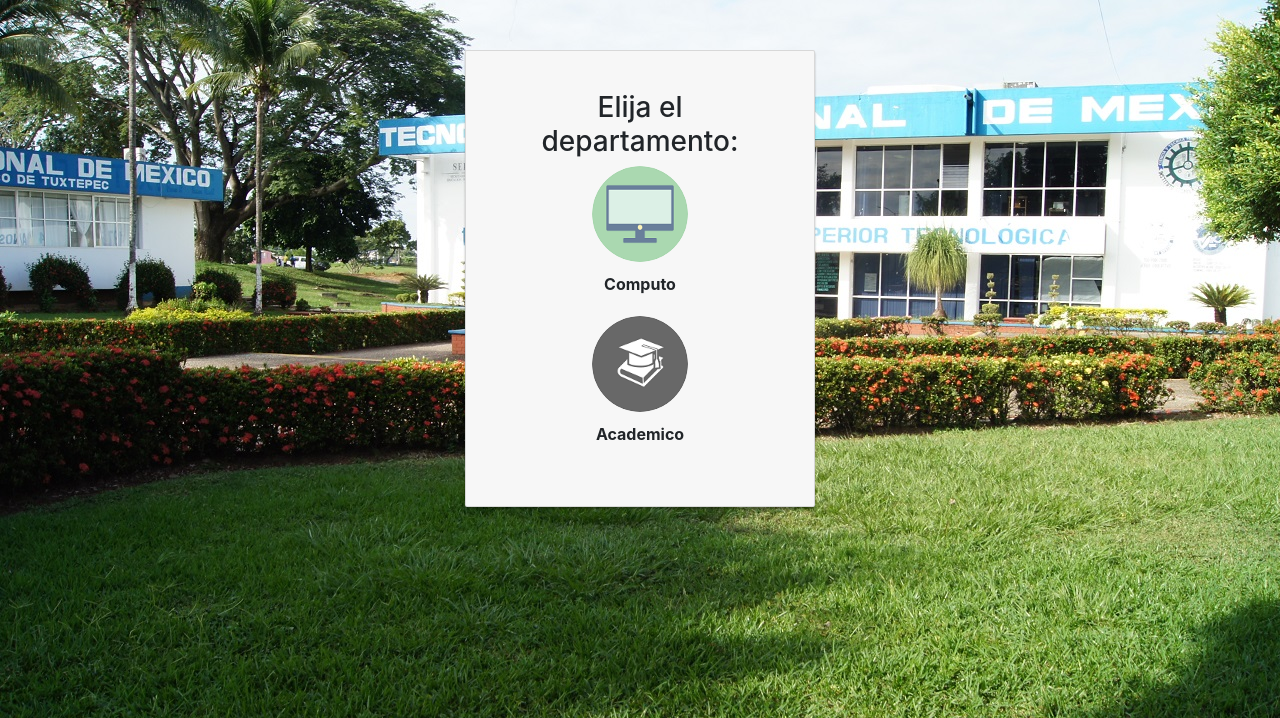
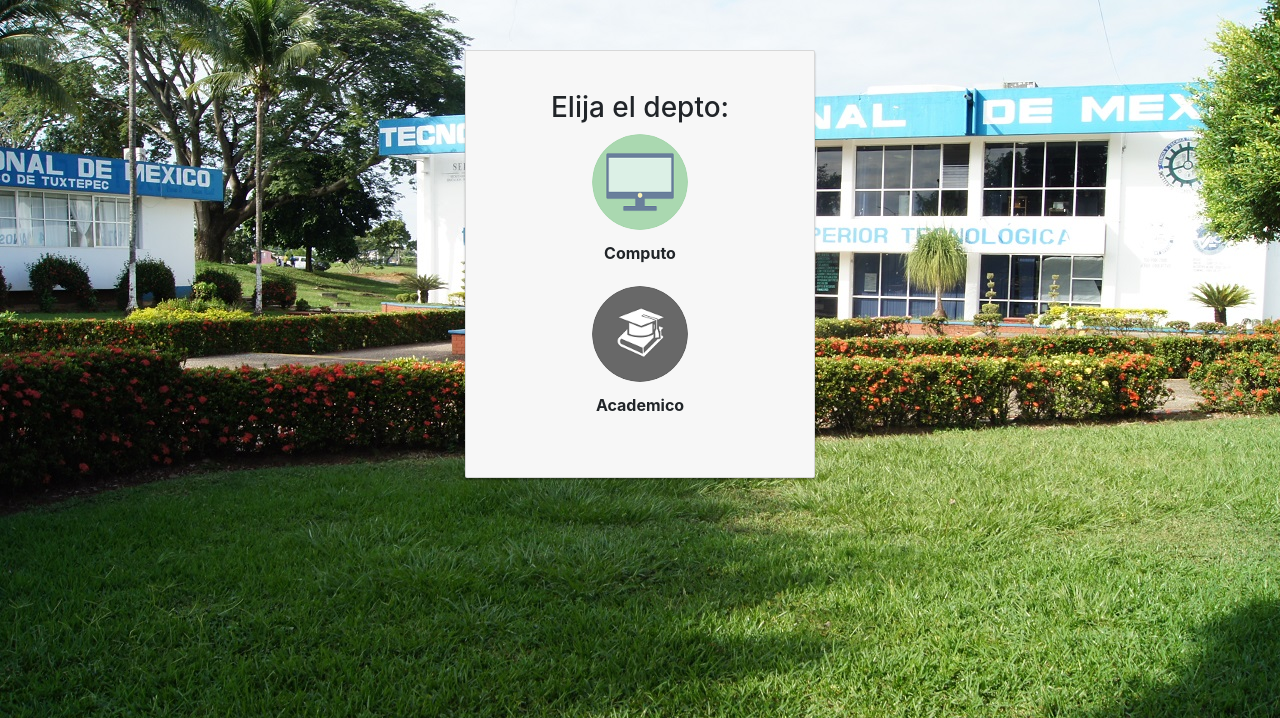
Before and after one commit to Residencias-com/proyectores, a CodeIgniter app: page /proyectores/index.php/inicio/index in a window 1280 px wide. Shown: the top 718 px of the page. Run offline with CodeIgniter, Linux system fonts and the light colour scheme; some libraries are stand-ins or nearby versions.

Commit message:
Editando la vista index

```diff
--- a/application/views/inicio/index.php
+++ b/application/views/inicio/index.php
@@ -12,13 +12,15 @@
 	<script type="text/javascript" src="<?php echo base_url(); ?>/assets/js/all.min.js"></script>
 </head>
 <body class="body">
-	<div class="card card-container">
-		<h3>Elija el departamento:</h3>
-		<a href="<?php echo base_url(); ?>prestamo/computo"><img class="profile-img-card" src="<?php echo base_url(); ?>/img/computo.png" alt=""></a>
-		<span>Computo</span>
-		<a href="<?php echo base_url(); ?>prestamo/academico"><img class="profile-img-card" src="<?php echo base_url(); ?>/img/academico.png" alt=""></a>
-		<span>Academico</span>
-	</div>
+	<form class="" action="<?php echo base_url();?>prestamo/prestamo" method="post">
+		<div class="card card-container">
+			<h3>Elija el depto:</h3>
+				<button class="boton" value="computo" type="submit" name="computo"><img class="profile-img-card" src="<?php echo base_url(); ?>/img/computo.png" alt=""></button>
+				<span>Computo</span>
+				<button class="boton" value="academico" type="submit" name="academico"><img class="profile-img-card" src="<?php echo base_url(); ?>/img/academico.png" alt=""></button>
+				<span>Academico</span>
+	  </div>
+	</form>
 	<script src="https://ajax.googleapis.com/ajax/libs/jquery/3.3.1/jquery.min.js"></script>
 	<script src="<?php echo base_url('assets/js/jQuery-3.4.1.js'); ?>"></script>
 	<script src="<?php echo base_url('assets/js/jquery-3.4.1.min.map'); ?>"></script>
```
